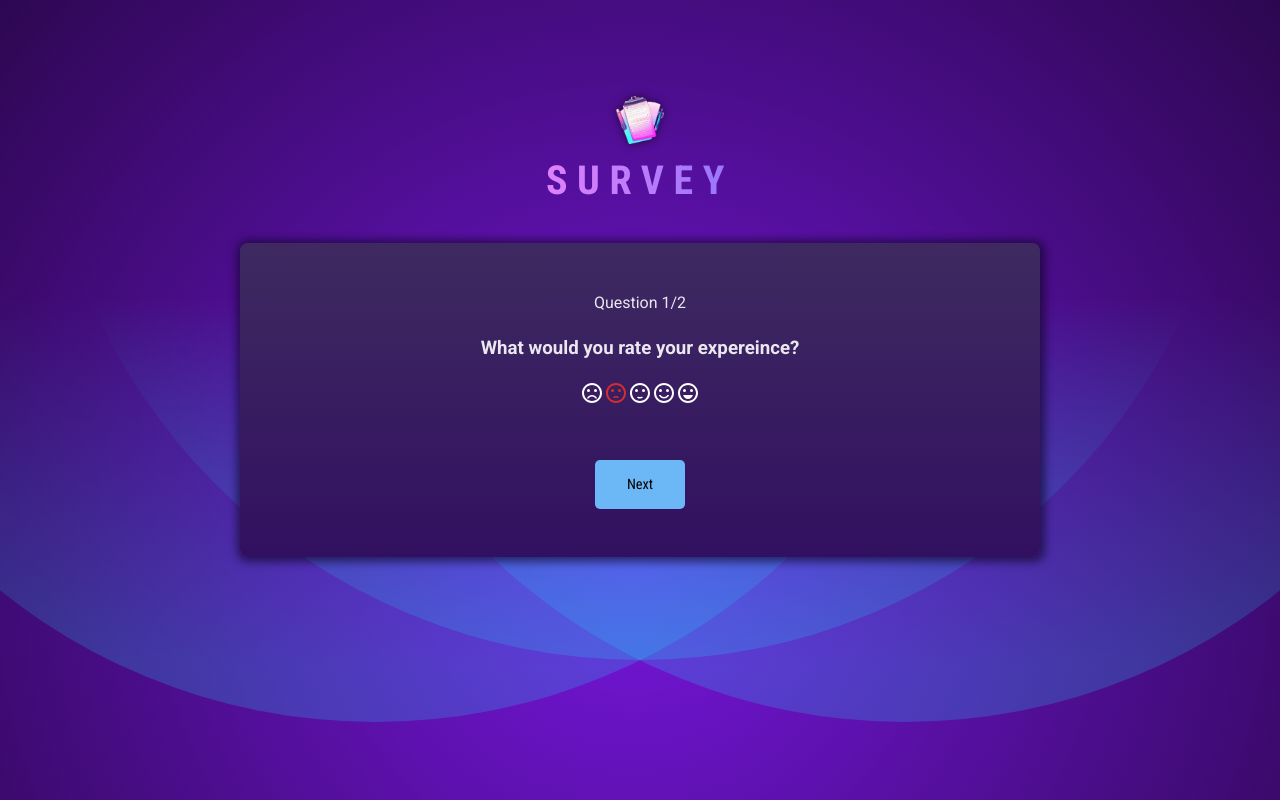
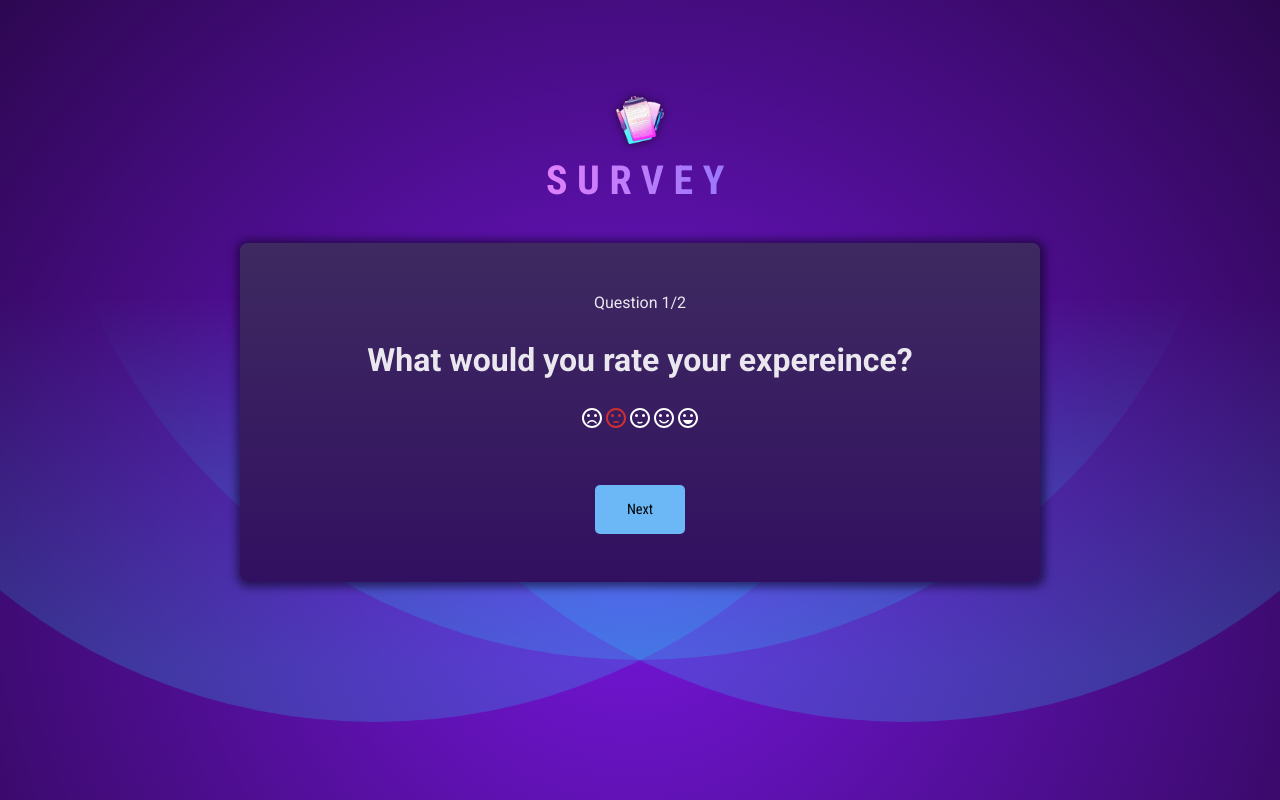
Before and after one commit to AminaOti/charbot-survey, a React (Vite) app: page / in a window 1280 px wide. Built offline with nearby package versions, Linux system fonts and the light colour scheme.

Commit message:
feat: update rating scale question

```diff
--- a/src/components/RatingScaleQuestion.jsx
+++ b/src/components/RatingScaleQuestion.jsx
@@ -56,7 +56,7 @@ export default function RatingScaleQuestion(){
 
     return(
         <div id="rating-scale-question">
-             <h3  > What would you rate your expereince?</h3>
+             <h1  > What would you rate your expereince?</h1>
         <StyledRating
         name="highlight-selected-only"
         defaultValue={2}
```
